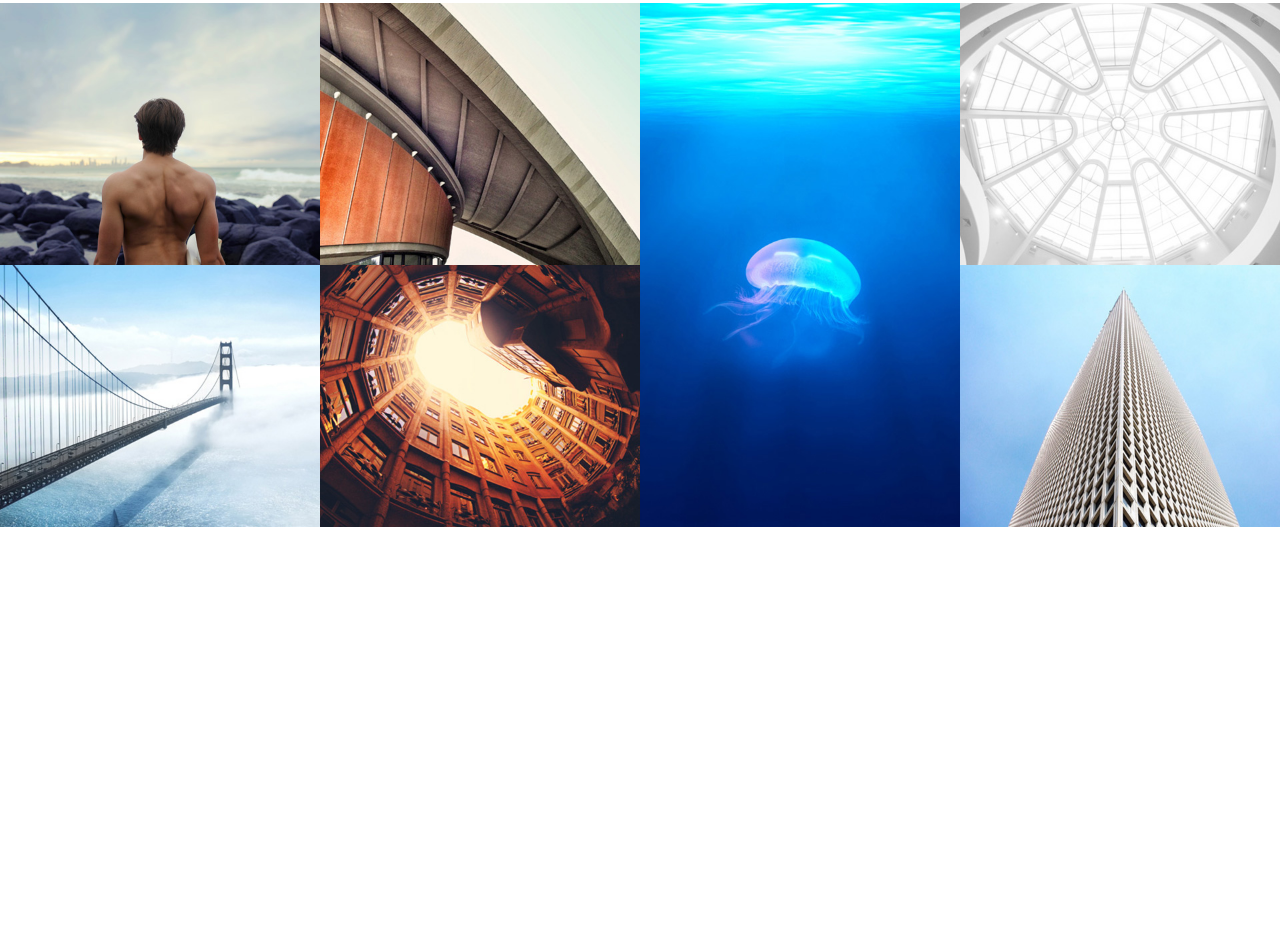
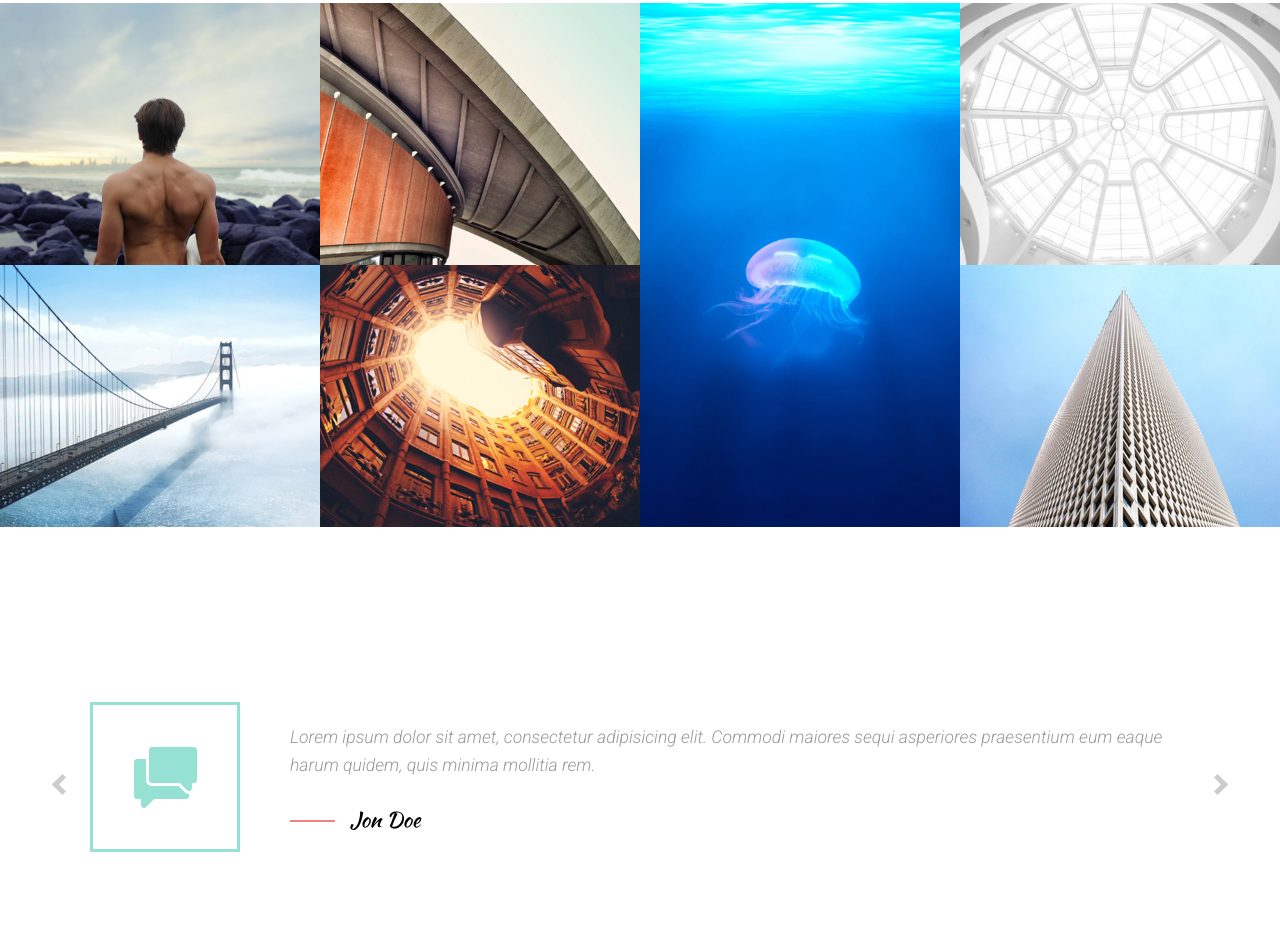
Before and after one commit to Emsi90/Projects, a website: page MoGo/src/index.html in a window 1280 px wide. Shown: the part 6231-7161 px from the top of the page. Before the commit the page ends 6759 px from the top, so only its background shows below. Drawn offline with Linux system fonts and the light colour scheme.

Commit message:
work with MoGo

```diff
--- a/MoGo/src/index.html
+++ b/MoGo/src/index.html
@@ -416,6 +416,54 @@
                 </div>
             </div>
         </section>
+
+        <section class="content__testimonials-carusel content__testimonial--white-bg">
+
+            <div class="content__testimonials-container">
+                <div class="content__testimonials">
+                    <div class="content__testimonial">
+                        <img src="img/testimonial-icon.png" class="content__testimonial-image" alt="">
+                        <div class="content__testimonial-box">
+                            <p class="content__testimonial-description">
+                                Lorem ipsum dolor sit amet, consectetur adipisicing elit. Commodi maiores sequi asperiores praesentium eum eaque harum quidem, quis minima mollitia rem.
+                            </p>
+                            <p class="content__testimonial-sign">Jon Doe</p>
+                        </div>
+                    </div>
+
+                    <div class="content__testimonial">
+                        <img src="img/testimonial-icon.png" class="content__testimonial-image" alt="">
+                        <div class="content__testimonial-box">
+                            <p class="content__testimonial-description">
+                                Lorem ipsum dolor sit amet, consectetur adipisicing elit. Commodi maiores sequi asperiores praesentium eum eaque harum quidem, quis minima mollitia rem.
+                            </p>
+                            <p class="content__testimonial-sign">Jon Snow</p>
+                        </div>
+                    </div>
+
+                    <div class="content__testimonial">
+                        <img src="img/testimonial-icon.png" class="content__testimonial-image" alt="">
+                        <div class="content__testimonial-box">
+                            <p class="content__testimonial-description">
+                                Lorem ipsum dolor sit amet, consectetur adipisicing elit. Commodi maiores sequi asperiores praesentium eum eaque harum quidem, quis minima mollitia rem.
+                            </p>
+                            <p class="content__testimonial-sign">jon Sand</p>
+                        </div>
+                    </div>
+
+                </div>
+
+                <div class="content__testimonial-prev" role="button" tabindex="0">
+                    <span class="arrow-left arrow"></span>
+                </div>
+                <div class="content__testimonial-next" role="button" tabindex="0">
+                    <span class="arrow-right arrow"></span>
+                </div>
+
+            </div>
+
+        </section>
+
     </main>
     <!-- build:js scripts/scripts.min.js -->
     <script src="js/scripts.min.js"></script>
--- a/MoGo/src/sass/style.scss
+++ b/MoGo/src/sass/style.scss
@@ -887,6 +887,11 @@ body {
         font-weight: 300;
     }
 
+    &__testimonial--white-bg {
+        margin: 100px 0;
+        background: #FFF;
+    }
+
 }
 @import 'mq/laptop';
 @import 'mq/tablet';
```
Also changed, not shown: MoGo/src/css/style.css, 1 other file.
